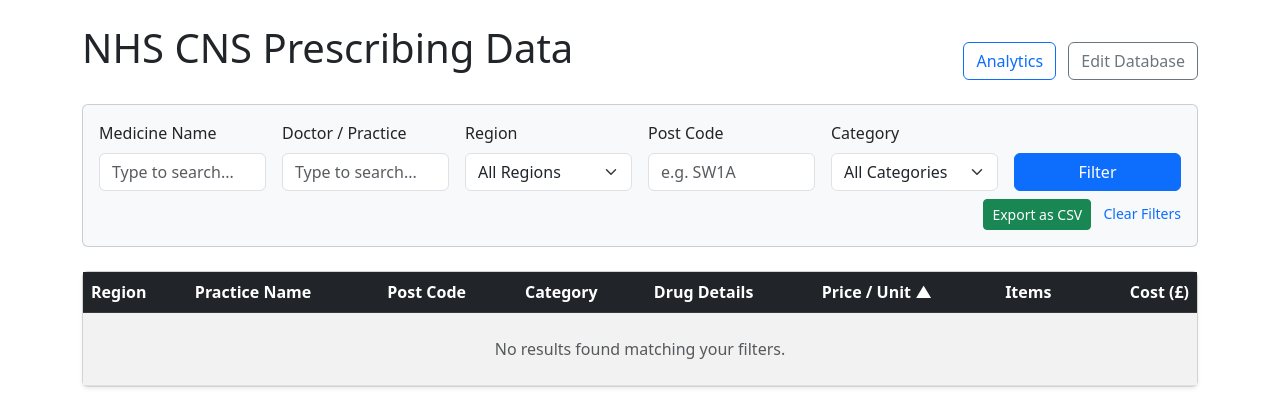
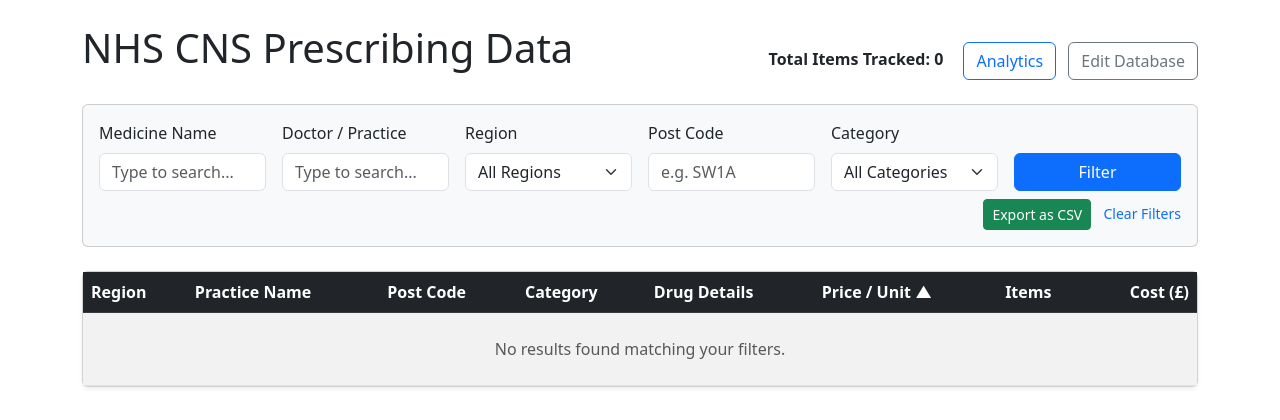
Before and after one commit to RoshanBM/NHS_prescribing_dashboard, a Flask app: page / in a window 1280 px wide. Shown: the top 420 px of the page. Run offline with Flask 3, Linux system fonts and the light colour scheme.

Commit message:
Feature: Add total items tracked to get_joined_data and display in index.html

```diff
--- a/nhs_pai/src/app.py
+++ b/nhs_pai/src/app.py
@@ -189,13 +189,17 @@
 
         # Apply Pandas Sort
         merged_df = merged_df.sort_values(by=sort_by, ascending=ascending)
+
+        # Calculate total items tracked (before slicing)
+        total_items_tracked = len(merged_df)
+
         # Select columns to display
         final_df = merged_df[['practice_name', 'drug_name', 'presentation', 'total_items', 'cost', 'bnf_code', 'region', 'category', 'post_code', 'price_per_unit', 'is_cheapest']]
 
-        return final_df.head(100).to_dict(orient='records'), min_price, avg_cost, max_price, min_row, max_row
+        return final_df.head(100).to_dict(orient='records'), min_price, avg_cost, max_price, min_row, max_row, total_items_tracked
 
     except FileNotFoundError:
-        return [], 0, 0, 0, {}, {}
+        return [], 0, 0, 0, {}, {}, 0
 
 @app.route('/export')
 def export_csv():
@@ -280,7 +284,7 @@
     dropdown_options = get_dropdown_options()
 
     # 2. Pass filters to data function
-    prescriptions, min_price, avg_cost, max_price, min_row, max_row = get_joined_data(filters=filter_params, sort_by=sort_by, sort_dir=sort_dir)
+    prescriptions, min_price, avg_cost, max_price, min_row, max_row, total_items_tracked = get_joined_data(filters=filter_params, sort_by=sort_by, sort_dir=sort_dir)
 
     # Determine labels for Min/Max boxes
     min_label = ""
@@ -298,7 +302,7 @@
     return render_template('index.html', prescriptions=prescriptions, current_sort=sort_by, current_dir=sort_dir,
                            min_price=min_price, avg_cost=avg_cost, max_price=max_price,
                            min_label=min_label, max_label=max_label,
-                           dropdown_options=dropdown_options)
+                           dropdown_options=dropdown_options, total_items_tracked=total_items_tracked)
 
 # --- Edit Database Routes ---
 
--- a/nhs_pai/src/templates/index.html
+++ b/nhs_pai/src/templates/index.html
@@ -35,6 +35,7 @@
             <h1>NHS CNS Prescribing Data</h1>
         </div>
         <div class="col-md-6 text-end">
+            <span class="me-3 fw-bold">Total Items Tracked: {{ total_items_tracked }}</span>
             <a href="/analytics" class="btn btn-outline-primary me-2">Analytics</a>
             <a href="/edit_database" class="btn btn-outline-secondary">Edit Database</a>
         </div>
```
Also changed, not shown: nhs_pai/tests/test_app.py (+4 -4 lines).
